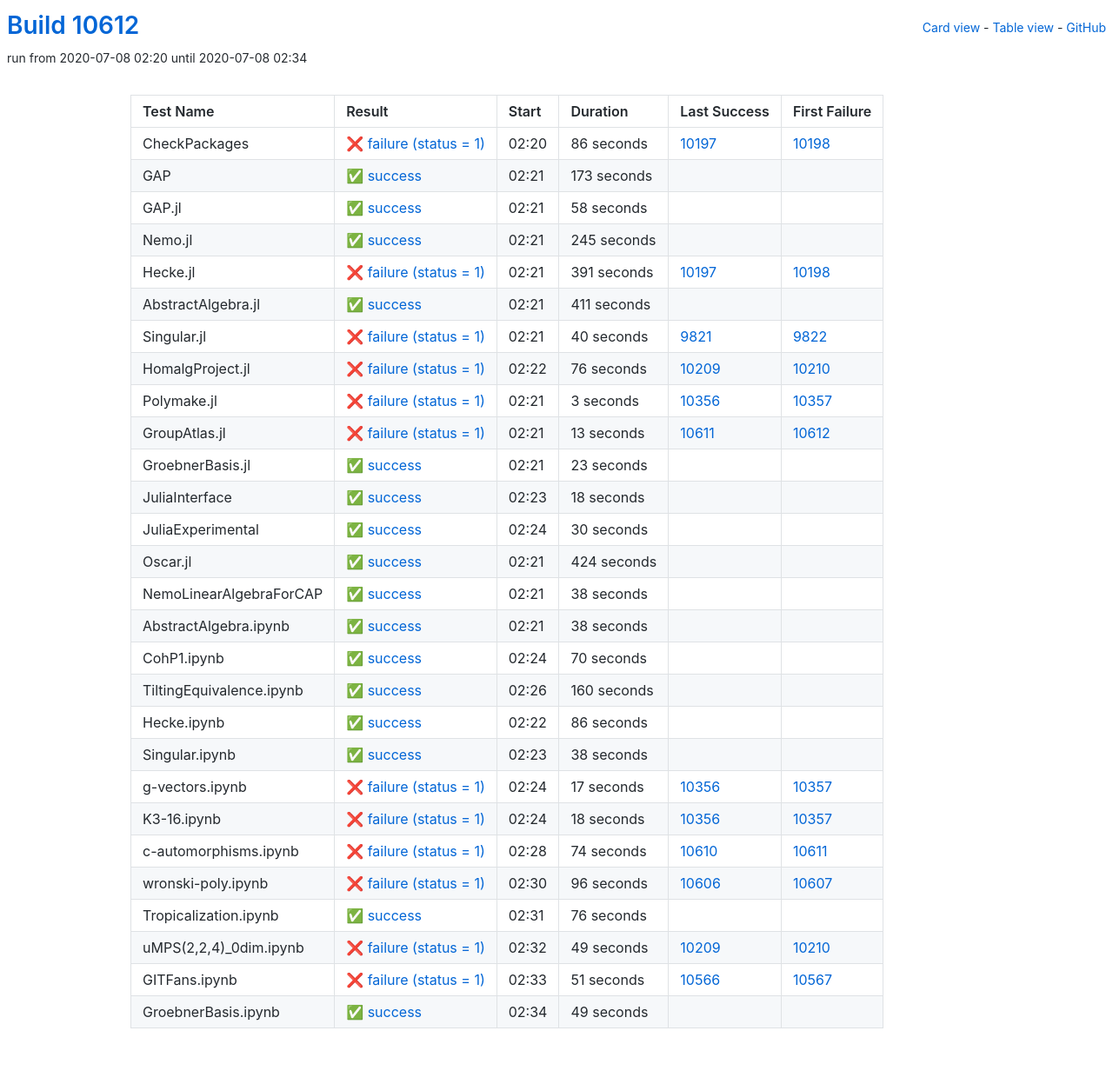
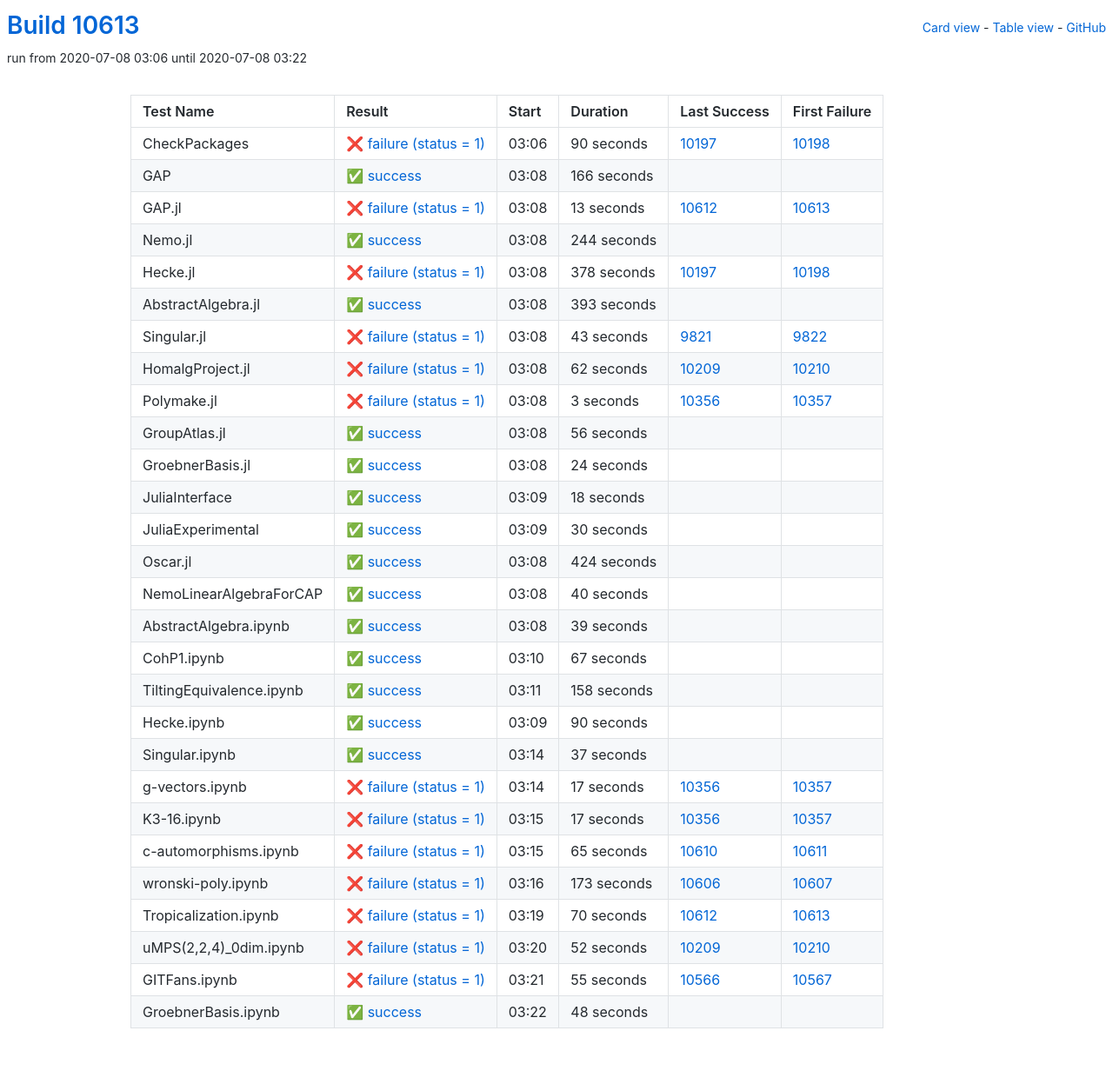
Before and after one commit to oscar-system/oscar-ci-status, a Jekyll site: the page built from table.html, in a window 1280 px wide. Shown: the whole page at 87% size. Built offline with Jekyll 4.4.1, drawn with Linux system fonts in a browser that asks for light colours.

Commit message:
Build #10613

```diff
--- a/_data/ci.yml
+++ b/_data/ci.yml
@@ -1,6 +1,6 @@
 ---
-build: 10612
-build_url: https://oscarci.mathematik.uni-kl.de/job/oscar/10612/
+build: 10613
+build_url: https://oscarci.mathematik.uni-kl.de/job/oscar/10613/
 job: oscar
 organization: oscar-system
 repo: oscar-ci-status
@@ -8,104 +8,104 @@
 tests:
 - name: CheckPackages
   id: checkpackages
-  log: https://oscarci.mathematik.uni-kl.de/job/oscar/10612/artifact/logs/build-10612/CheckPackages.log
-  start: 2020-07-08 02:20
+  log: https://oscarci.mathematik.uni-kl.de/job/oscar/10613/artifact/logs/build-10613/CheckPackages.log
+  start: 2020-07-08 03:06
   success: false
   exitcode: 1
   status: failure
-  duration: 86
+  duration: 90
   last_success: 10197
   last_success_url: https://oscarci.mathematik.uni-kl.de/job/oscar/10197/
   first_failure: 10198
   first_failure_url: https://oscarci.mathematik.uni-kl.de/job/oscar/10198/
 - name: GAP
   id: gap
-  log: https://oscarci.mathematik.uni-kl.de/job/oscar/10612/artifact/logs/build-10612/GAP.log
-  start: 2020-07-08 02:21
+  log: https://oscarci.mathematik.uni-kl.de/job/oscar/10613/artifact/logs/build-10613/GAP.log
+  start: 2020-07-08 03:08
   success: true
   exitcode: 0
   status: success
-  duration: 173
+  duration: 166
   last_success: false
   last_success_url:
   first_failure: false
   first_failure_url:
 - name: GAP.jl
   id: gap-jl
-  log: https://oscarci.mathematik.uni-kl.de/job/oscar/10612/artifact/logs/build-10612/GAP.jl.log
-  start: 2020-07-08 02:21
+  log: https://oscarci.mathematik.uni-kl.de/job/oscar/10613/artifact/logs/build-10613/GAP.jl.log
+  start: 2020-07-08 03:08
+  success: false
+  exitcode: 1
+  status: failure
+  duration: 13
+  last_success: 10612
+  last_success_url: https://oscarci.mathematik.uni-kl.de/job/oscar/10612/
+  first_failure: 10613
+  first_failure_url: https://oscarci.mathematik.uni-kl.de/job/oscar/10613/
+- name: Nemo.jl
+  id: nemo-jl
+  log: https://oscarci.mathematik.uni-kl.de/job/oscar/10613/artifact/logs/build-10613/Nemo.jl.log
+  start: 2020-07-08 03:08
   success: true
   exitcode: 0
   status: success
-  duration: 58
-  last_success: false
-  last_success_url:
-  first_failure: false
-  first_failure_url:
-- name: Nemo.jl
-  id: nemo-jl
-  log: https://oscarci.mathematik.uni-kl.de/job/oscar/10612/artifact/logs/build-10612/Nemo.jl.log
-  start: 2020-07-08 02:21
-  success: true
-  exitcode: 0
-  status: success
-  duration: 245
+  duration: 244
   last_success: false
   last_success_url:
   first_failure: false
   first_failure_url:
 - name: Hecke.jl
   id: hecke-jl
-  log: https://oscarci.mathematik.uni-kl.de/job/oscar/10612/artifact/logs/build-10612/Hecke.jl.log
-  start: 2020-07-08 02:21
+  log: https://oscarci.mathematik.uni-kl.de/job/oscar/10613/artifact/logs/build-10613/Hecke.jl.log
+  start: 2020-07-08 03:08
   success: false
   exitcode: 1
   status: failure
-  duration: 391
+  duration: 378
   last_success: 10197
   last_success_url: https://oscarci.mathematik.uni-kl.de/job/oscar/10197/
   first_failure: 10198
   first_failure_url: https://oscarci.mathematik.uni-kl.de/job/oscar/10198/
 - name: AbstractAlgebra.jl
   id: abstractalgebra-jl
-  log: https://oscarci.mathematik.uni-kl.de/job/oscar/10612/artifact/logs/build-10612/AbstractAlgebra.jl.log
-  start: 2020-07-08 02:21
+  log: https://oscarci.mathematik.uni-kl.de/job/oscar/10613/artifact/logs/build-10613/AbstractAlgebra.jl.log
+  start: 2020-07-08 03:08
   success: true
   exitcode: 0
   status: success
-  duration: 411
+  duration: 393
   last_success: false
   last_success_url:
   first_failure: false
   first_failure_url:
 - name: Singular.jl
   id: singular-jl
-  log: https://oscarci.mathematik.uni-kl.de/job/oscar/10612/artifact/logs/build-10612/Singular.jl.log
-  start: 2020-07-08 02:21
+  log: https://oscarci.mathematik.uni-kl.de/job/oscar/10613/artifact/logs/build-10613/Singular.jl.log
+  start: 2020-07-08 03:08
   success: false
   exitcode: 1
   status: failure
-  duration: 40
+  duration: 43
   last_success: 9821
   last_success_url: https://oscarci.mathematik.uni-kl.de/job/oscar/9821/
   first_failure: 9822
   first_failure_url: https://oscarci.mathematik.uni-kl.de/job/oscar/9822/
 - name: HomalgProject.jl
   id: homalgproject-jl
-  log: https://oscarci.mathematik.uni-kl.de/job/oscar/10612/artifact/logs/build-10612/HomalgProject.jl.log
-  start: 2020-07-08 02:22
+  log: https://oscarci.mathematik.uni-kl.de/job/oscar/10613/artifact/logs/build-10613/HomalgProject.jl.log
+  start: 2020-07-08 03:08
   success: false
   exitcode: 1
   status: failure
-  duration: 76
+  duration: 62
   last_success: 10209
   last_success_url: https://oscarci.mathematik.uni-kl.de/job/oscar/10209/
   first_failure: 10210
   first_failure_url: https://oscarci.mathematik.uni-kl.de/job/oscar/10210/
 - name: Polymake.jl
   id: polymake-jl
-  log: https://oscarci.mathematik.uni-kl.de/job/oscar/10612/artifact/logs/build-10612/Polymake.jl.log
-  start: 2020-07-08 02:21
+  log: https://oscarci.mathematik.uni-kl.de/job/oscar/10613/artifact/logs/build-10613/Polymake.jl.log
+  start: 2020-07-08 03:08
   success: false
   exitcode: 1
   status: failure
@@ -116,32 +116,32 @@
   first_failure_url: https://oscarci.mathematik.uni-kl.de/job/oscar/10357/
 - name: GroupAtlas.jl
   id: groupatlas-jl
-  log: https://oscarci.mathematik.uni-kl.de/job/oscar/10612/artifact/logs/build-10612/GroupAtlas.jl.log
-  start: 2020-07-08 02:21
-  success: false
-  exitcode: 1
-  status: failure
-  duration: 13
-  last_success: 10611
-  last_success_url: https://oscarci.mathematik.uni-kl.de/job/oscar/10611/
-  first_failure: 10612
-  first_failure_url: https://oscarci.mathematik.uni-kl.de/job/oscar/10612/
-- name: GroebnerBasis.jl
-  id: groebnerbasis-jl
-  log: https://oscarci.mathematik.uni-kl.de/job/oscar/10612/artifact/logs/build-10612/GroebnerBasis.jl.log
-  start: 2020-07-08 02:21
+  log: https://oscarci.mathematik.uni-kl.de/job/oscar/10613/artifact/logs/build-10613/GroupAtlas.jl.log
+  start: 2020-07-08 03:08
   success: true
   exitcode: 0
   status: success
-  duration: 23
+  duration: 56
+  last_success: false
+  last_success_url:
+  first_failure: false
+  first_failure_url:
+- name: GroebnerBasis.jl
+  id: groebnerbasis-jl
+  log: https://oscarci.mathematik.uni-kl.de/job/oscar/10613/artifact/logs/build-10613/GroebnerBasis.jl.log
+  start: 2020-07-08 03:08
+  success: true
+  exitcode: 0
+  status: success
+  duration: 24
   last_success: false
   last_success_url:
   first_failure: false
   first_failure_url:
 - name: JuliaInterface
   id: juliainterface
-  log: https://oscarci.mathematik.uni-kl.de/job/oscar/10612/artifact/logs/build-10612/JuliaInterface.log
-  start: 2020-07-08 02:23
+  log: https://oscarci.mathematik.uni-kl.de/job/oscar/10613/artifact/logs/build-10613/JuliaInterface.log
+  start: 2020-07-08 03:09
   success: true
   exitcode: 0
   status: success
@@ -152,8 +152,8 @@
   first_failure_url:
 - name: JuliaExperimental
   id: juliaexperimental
-  log: https://oscarci.mathematik.uni-kl.de/job/oscar/10612/artifact/logs/build-10612/JuliaExperimental.log
-  start: 2020-07-08 02:24
+  log: https://oscarci.mathematik.uni-kl.de/job/oscar/10613/artifact/logs/build-10613/JuliaExperimental.log
+  start: 2020-07-08 03:09
   success: true
   exitcode: 0
   status: success
@@ -164,8 +164,8 @@
   first_failure_url:
 - name: Oscar.jl
   id: oscar-jl
-  log: https://oscarci.mathematik.uni-kl.de/job/oscar/10612/artifact/logs/build-10612/Oscar.jl.log
-  start: 2020-07-08 02:21
+  log: https://oscarci.mathematik.uni-kl.de/job/oscar/10613/artifact/logs/build-10613/Oscar.jl.log
+  start: 2020-07-08 03:08
   success: true
   exitcode: 0
   status: success
@@ -176,80 +176,80 @@
   first_failure_url:
 - name: NemoLinearAlgebraForCAP
   id: nemolinearalgebraforcap
-  log: https://oscarci.mathematik.uni-kl.de/job/oscar/10612/artifact/logs/build-10612/NemoLinearAlgebraForCAP.log
-  start: 2020-07-08 02:21
+  log: https://oscarci.mathematik.uni-kl.de/job/oscar/10613/artifact/logs/build-10613/NemoLinearAlgebraForCAP.log
+  start: 2020-07-08 03:08
   success: true
   exitcode: 0
   status: success
-  duration: 38
+  duration: 40
   last_success: false
   last_success_url:
   first_failure: false
   first_failure_url:
 - name: AbstractAlgebra.ipynb
   id: abstractalgebra-ipynb
-  log: https://oscarci.mathematik.uni-kl.de/job/oscar/10612/artifact/logs/build-10612/AbstractAlgebra.ipynb.log
-  start: 2020-07-08 02:21
+  log: https://oscarci.mathematik.uni-kl.de/job/oscar/10613/artifact/logs/build-10613/AbstractAlgebra.ipynb.log
+  start: 2020-07-08 03:08
   success: true
   exitcode: 0
   status: success
-  duration: 38
+  duration: 39
   last_success: false
   last_success_url:
   first_failure: false
   first_failure_url:
 - name: CohP1.ipynb
   id: cohp1-ipynb
-  log: https://oscarci.mathematik.uni-kl.de/job/oscar/10612/artifact/logs/build-10612/CohP1.ipynb.log
-  start: 2020-07-08 02:24
+  log: https://oscarci.mathematik.uni-kl.de/job/oscar/10613/artifact/logs/build-10613/CohP1.ipynb.log
+  start: 2020-07-08 03:10
   success: true
   exitcode: 0
   status: success
-  duration: 70
+  duration: 67
   last_success: false
   last_success_url:
   first_failure: false
   first_failure_url:
 - name: TiltingEquivalence.ipynb
   id: tiltingequivalence-ipynb
-  log: https://oscarci.mathematik.uni-kl.de/job/oscar/10612/artifact/logs/build-10612/TiltingEquivalence.ipynb.log
-  start: 2020-07-08 02:26
+  log: https://oscarci.mathematik.uni-kl.de/job/oscar/10613/artifact/logs/build-10613/TiltingEquivalence.ipynb.log
+  start: 2020-07-08 03:11
   success: true
   exitcode: 0
   status: success
-  duration: 160
+  duration: 158
   last_success: false
   last_success_url:
   first_failure: false
   first_failure_url:
 - name: Hecke.ipynb
   id: hecke-ipynb
-  log: https://oscarci.mathematik.uni-kl.de/job/oscar/10612/artifact/logs/build-10612/Hecke.ipynb.log
-  start: 2020-07-08 02:22
+  log: https://oscarci.mathematik.uni-kl.de/job/oscar/10613/artifact/logs/build-10613/Hecke.ipynb.log
+  start: 2020-07-08 03:09
   success: true
   exitcode: 0
   status: success
-  duration: 86
+  duration: 90
   last_success: false
   last_success_url:
   first_failure: false
   first_failure_url:
 - name: Singular.ipynb
   id: singular-ipynb
-  log: https://oscarci.mathematik.uni-kl.de/job/oscar/10612/artifact/logs/build-10612/Singular.ipynb.log
-  start: 2020-07-08 02:23
+  log: https://oscarci.mathematik.uni-kl.de/job/oscar/10613/artifact/logs/build-10613/Singular.ipynb.log
+  start: 2020-07-08 03:14
   success: true
   exitcode: 0
   status: success
-  duration: 38
+  duration: 37
   last_success: false
   last_success_url:
   first_failure: false
   first_failure_url:
 - name: g-vectors.ipynb
   id: g-vectors-ipynb
-  log: https://oscarci.mathematik.uni-kl.de/job/oscar/10612/artifact/logs/build-10612/g-vectors.ipynb.log
-  start: 2020-07-08 02:24
+  log: https://oscarci.mathematik.uni-kl.de/job/oscar/10613/artifact/logs/build-10613/g-vectors.ipynb.log
+  start: 2020-07-08 03:14
   success: false
   exitcode: 1
   status: failure
@@ -260,84 +260,84 @@
   first_failure_url: https://oscarci.mathematik.uni-kl.de/job/oscar/10357/
 - name: K3-16.ipynb
   id: k3-16-ipynb
-  log: https://oscarci.mathematik.uni-kl.de/job/oscar/10612/artifact/logs/build-10612/K3-16.ipynb.log
-  start: 2020-07-08 02:24
+  log: https://oscarci.mathematik.uni-kl.de/job/oscar/10613/artifact/logs/build-10613/K3-16.ipynb.log
+  start: 2020-07-08 03:15
   success: false
   exitcode: 1
   status: failure
-  duration: 18
+  duration: 17
   last_success: 10356
   last_success_url: https://oscarci.mathematik.uni-kl.de/job/oscar/10356/
   first_failure: 10357
   first_failure_url: https://oscarci.mathematik.uni-kl.de/job/oscar/10357/
 - name: c-automorphisms.ipynb
   id: c-automorphisms-ipynb
-  log: https://oscarci.mathematik.uni-kl.de/job/oscar/10612/artifact/logs/build-10612/c-automorphisms.ipynb.log
-  start: 2020-07-08 02:28
+  log: https://oscarci.mathematik.uni-kl.de/job/oscar/10613/artifact/logs/build-10613/c-automorphisms.ipynb.log
+  start: 2020-07-08 03:15
   success: false
   exitcode: 1
   status: failure
-  duration: 74
+  duration: 65
   last_success: 10610
   last_success_url: https://oscarci.mathematik.uni-kl.de/job/oscar/10610/
   first_failure: 10611
   first_failure_url: https://oscarci.mathematik.uni-kl.de/job/oscar/10611/
 - name: wronski-poly.ipynb
   id: wronski-poly-ipynb
-  log: https://oscarci.mathematik.uni-kl.de/job/oscar/10612/artifact/logs/build-10612/wronski-poly.ipynb.log
-  start: 2020-07-08 02:30
+  log: https://oscarci.mathematik.uni-kl.de/job/oscar/10613/artifact/logs/build-10613/wronski-poly.ipynb.log
+  start: 2020-07-08 03:16
   success: false
   exitcode: 1
   status: failure
-  duration: 96
+  duration: 173
   last_success: 10606
   last_success_url: https://oscarci.mathematik.uni-kl.de/job/oscar/10606/
   first_failure: 10607
   first_failure_url: https://oscarci.mathematik.uni-kl.de/job/oscar/10607/
 - name: Tropicalization.ipynb
   id: tropicalization-ipynb
-  log: https://oscarci.mathematik.uni-kl.de/job/oscar/10612/artifact/logs/build-10612/Tropicalization.ipynb.log
-  start: 2020-07-08 02:31
-  success: true
-  exitcode: 0
-  status: success
-  duration: 76
-  last_success: false
-  last_success_url:
-  first_failure: false
-  first_failure_url:
-- name: uMPS(2,2,4)_0dim.ipynb
-  id: umps-2-2-4-0dim-ipynb
-  log: https://oscarci.mathematik.uni-kl.de/job/oscar/10612/artifact/logs/build-10612/uMPS-2-2-4-_0dim.ipynb.log
-  start: 2020-07-08 02:32
+  log: https://oscarci.mathematik.uni-kl.de/job/oscar/10613/artifact/logs/build-10613/Tropicalization.ipynb.log
+  start: 2020-07-08 03:19
   success: false
   exitcode: 1
   status: failure
-  duration: 49
+  duration: 70
+  last_success: 10612
+  last_success_url: https://oscarci.mathematik.uni-kl.de/job/oscar/10612/
+  first_failure: 10613
+  first_failure_url: https://oscarci.mathematik.uni-kl.de/job/oscar/10613/
+- name: uMPS(2,2,4)_0dim.ipynb
+  id: umps-2-2-4-0dim-ipynb
+  log: https://oscarci.mathematik.uni-kl.de/job/oscar/10613/artifact/logs/build-10613/uMPS-2-2-4-_0dim.ipynb.log
+  start: 2020-07-08 03:20
+  success: false
+  exitcode: 1
+  status: failure
+  duration: 52
   last_success: 10209
   last_success_url: https://oscarci.mathematik.uni-kl.de/job/oscar/10209/
   first_failure: 10210
   first_failure_url: https://oscarci.mathematik.uni-kl.de/job/oscar/10210/
 - name: GITFans.ipynb
   id: gitfans-ipynb
-  log: https://oscarci.mathematik.uni-kl.de/job/oscar/10612/artifact/logs/build-10612/GITFans.ipynb.log
-  start: 2020-07-08 02:33
+  log: https://oscarci.mathematik.uni-kl.de/job/oscar/10613/artifact/logs/build-10613/GITFans.ipynb.log
+  start: 2020-07-08 03:21
   success: false
   exitcode: 1
   status: failure
-  duration: 51
+  duration: 55
   last_success: 10566
   last_success_url: https://oscarci.mathematik.uni-kl.de/job/oscar/10566/
   first_failure: 10567
   first_failure_url: https://oscarci.mathematik.uni-kl.de/job/oscar/10567/
 - name: GroebnerBasis.ipynb
   id: groebnerbasis-ipynb
-  log: https://oscarci.mathematik.uni-kl.de/job/oscar/10612/artifact/logs/build-10612/GroebnerBasis.ipynb.log
-  start: 2020-07-08 02:34
+  log: https://oscarci.mathematik.uni-kl.de/job/oscar/10613/artifact/logs/build-10613/GroebnerBasis.ipynb.log
+  start: 2020-07-08 03:22
   success: true
   exitcode: 0
   status: success
-  duration: 49
+  duration: 48
   last_success: false
   last_success_url:
   first_failure: false
```
Also changed, not shown: README.md.
